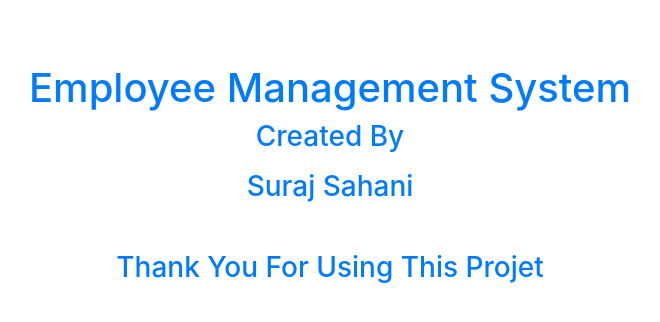
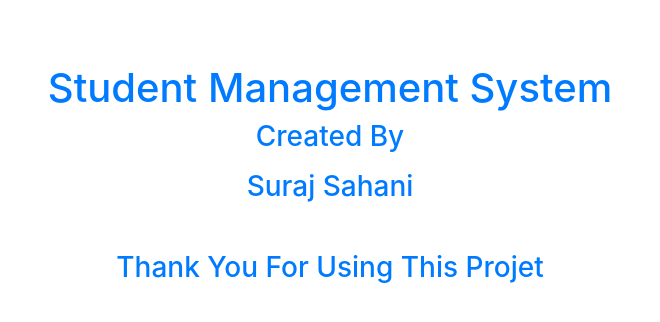
Before and after one commit to surajsahani9321/Student-Management-System-Using-Django, a Django app: page / in a window 1280 px wide. Shown: the part 56-378 px from the top of the page, without its empty margins (310-970 px from the left). Run offline with Django 3.2, Linux system fonts and the light colour scheme; some libraries are stand-ins or nearby versions.

Commit message:
Web Application

```diff
--- a/Student_Management_System/templates/Admin/home.html
+++ b/Student_Management_System/templates/Admin/home.html
@@ -25,7 +25,7 @@
 <br>
 <br>
 <br>
-<h1 class="text-center text-primary mt-5">Employee Management System</h1>
+<h1 class="text-center text-primary mt-5">Student Management System</h1>
 <h3 class="text-center text-primary mt-2">Created By </h3>
 <h3 class="text-center text-primary mt-3">Suraj Sahani </h3>
 
```
